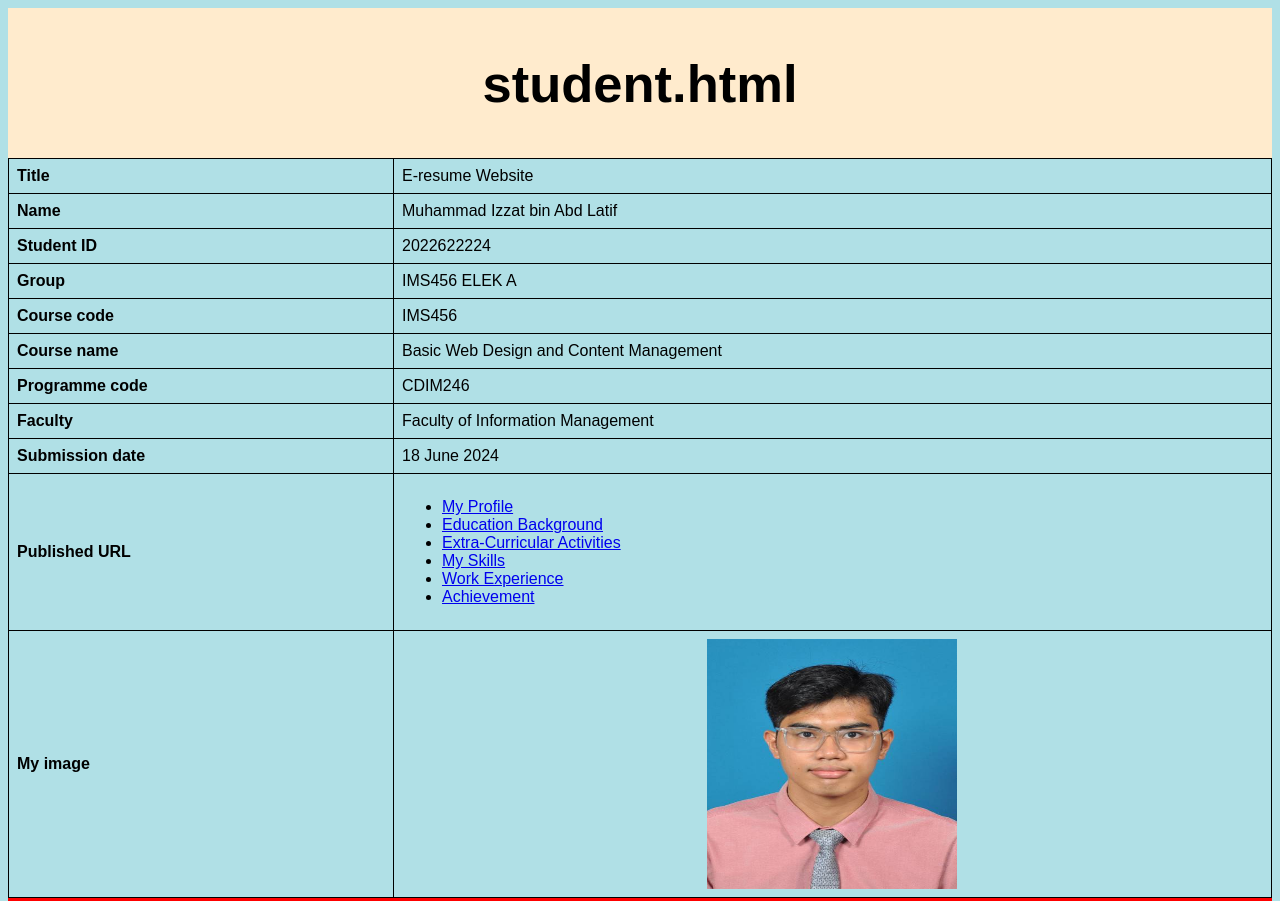
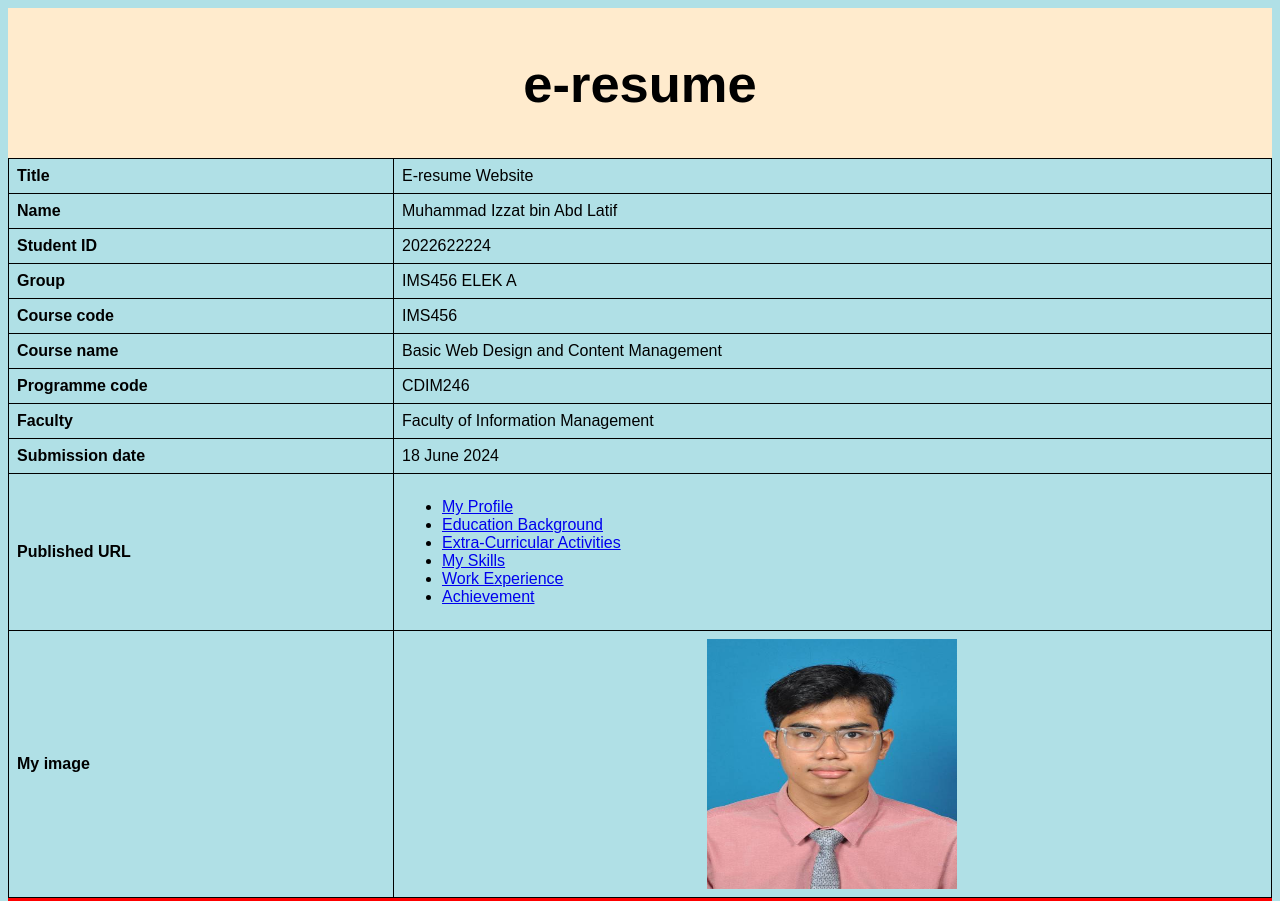
Before and after one commit to Izzat5/resume-muhammad-izzat, a plain HTML site: page index.html in a window 1280 px wide. Shown: the top 901 px of the page. Drawn offline with Linux system fonts and the light colour scheme.

Commit message:
Update index.html

```diff
--- a/index.html
+++ b/index.html
@@ -74,7 +74,7 @@ footer {
 <body>
 
     <header>
-        <h2>student.html</h2>
+        <h2>e-resume</h2>
       </header>
 
       <table style="width:100%">
```
